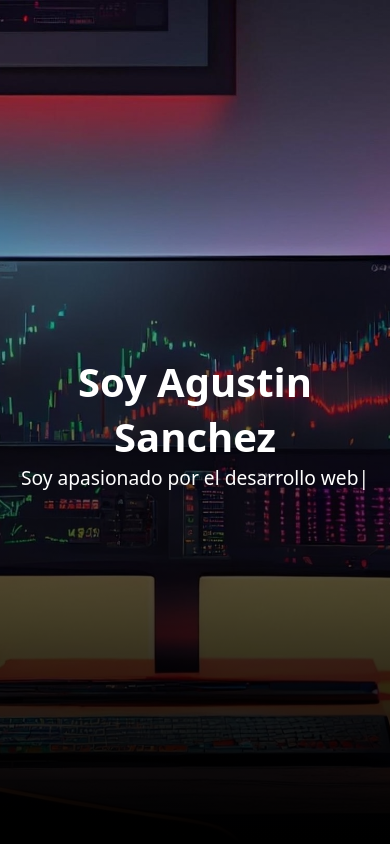
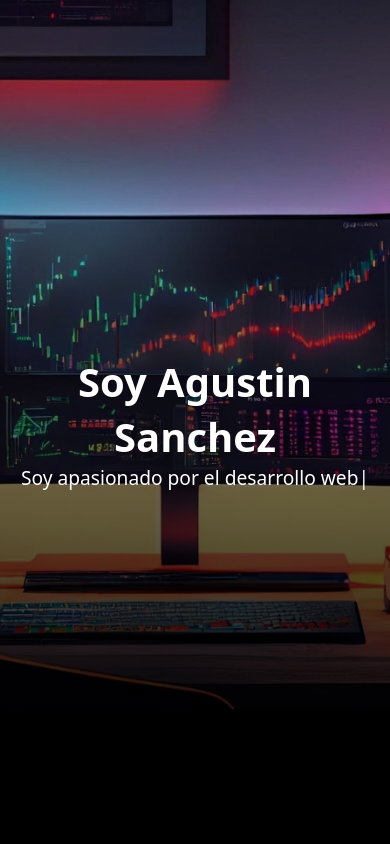
Before and after one commit to pagustin96/portafolioAgus, a React (Vite) app: page / in a window 390 px wide. Shown: the top 844 px of the page. Built offline with nearby package versions, Linux system fonts and the light colour scheme.

Commit message:
background-test5

```diff
--- a/src/styles/Home.css
+++ b/src/styles/Home.css
@@ -70,5 +70,7 @@ html, body{
 @media only screen and (max-width: 450px) {
     .home-container{
         background-image: url('/img/mobile.jpg');
+        background-position: top;
+        background-size: contain;
     }
 }
```
